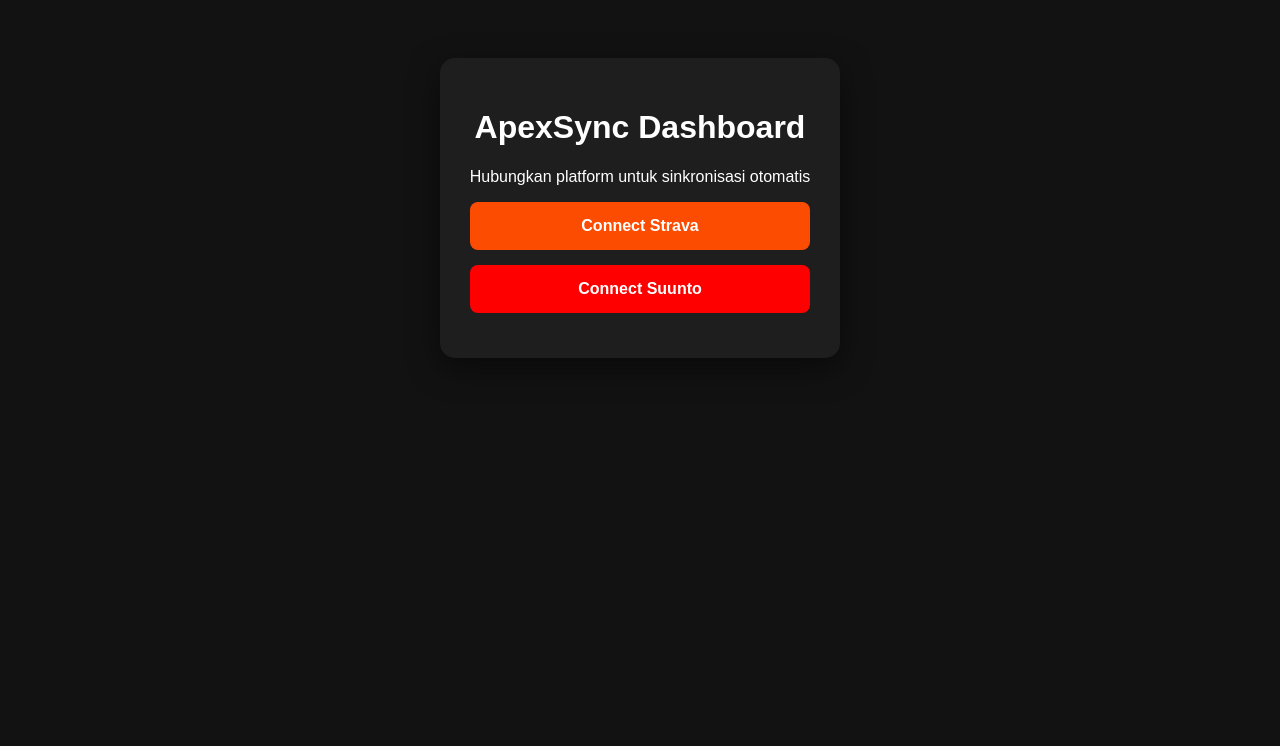
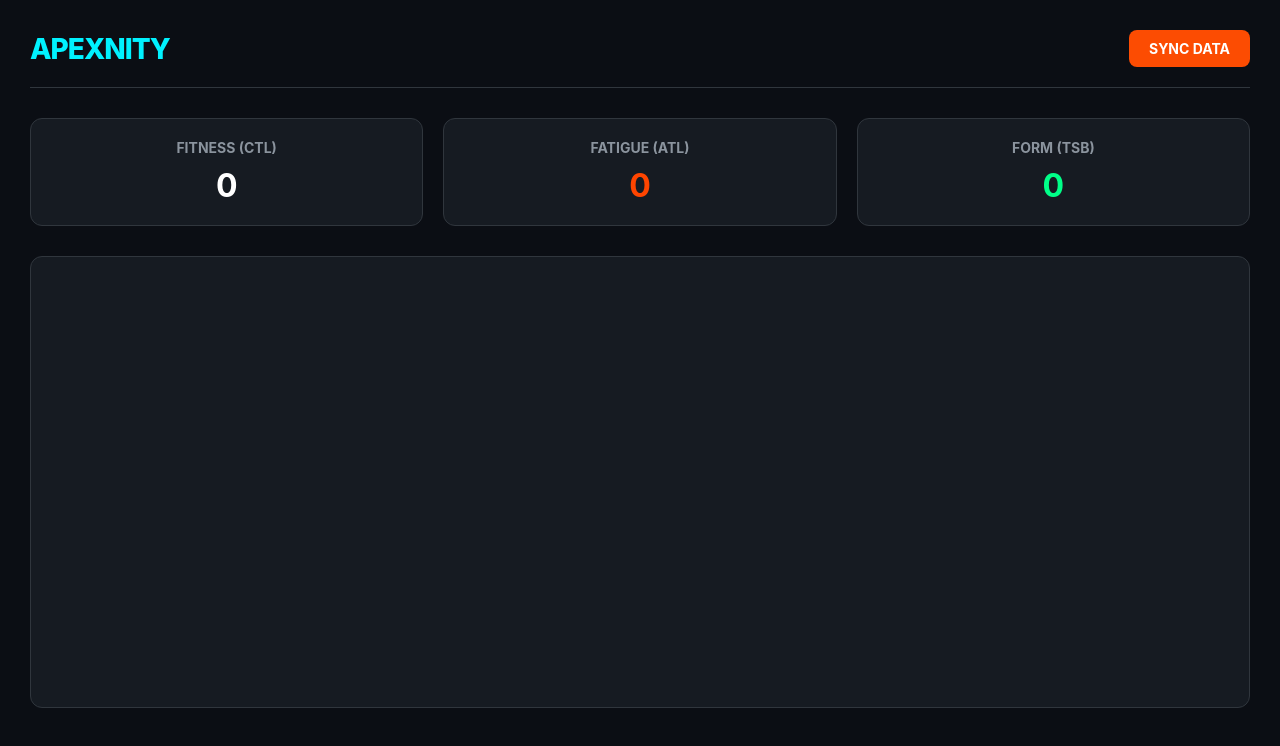
Before and after one commit to ifanloh/apexsync, a website: page index.html in a window 1280 px wide. Drawn offline with nearby package versions, Linux system fonts and the light colour scheme; no server answers.

Commit message:
Update index.html

```diff
--- a/index.html
+++ b/index.html
@@ -2,24 +2,66 @@
 <html lang="id">
 <head>
     <meta charset="UTF-8">
-    <title>ApexSync | Multi-Platform Bridge</title>
+    <title>Apexnity | Trail Analytics</title>
+    <script src="https://cdn.jsdelivr.net/npm/chart.js"></script>
     <style>
-        body { font-family: sans-serif; background: #121212; color: white; text-align: center; padding: 50px; }
-        .card { background: #1e1e1e; padding: 30px; border-radius: 15px; display: inline-block; box-shadow: 0 10px 30px rgba(0,0,0,0.5); }
-        .btn { display: block; padding: 15px 30px; margin: 15px 0; border-radius: 8px; text-decoration: none; color: white; font-weight: bold; transition: 0.2s; }
-        .strava { background: #FC4C02; }
-        .suunto { background: #ff0000; }
-        .btn:hover { opacity: 0.8; transform: scale(1.02); }
+        :root { --bg: #0b0e14; --card: #161b22; --accent: #00f2ff; }
+        body { font-family: 'Inter', sans-serif; background: var(--bg); color: white; margin: 0; padding: 30px; }
+        .header { display: flex; justify-content: space-between; align-items: center; border-bottom: 1px solid #30363d; padding-bottom: 20px; }
+        .brand { font-size: 28px; font-weight: 800; letter-spacing: -1px; color: var(--accent); }
+        .grid { display: grid; grid-template-columns: repeat(3, 1fr); gap: 20px; margin-top: 30px; }
+        .card { background: var(--card); padding: 20px; border-radius: 12px; border: 1px solid #30363d; text-align: center; }
+        .card h3 { margin: 0; color: #8b949e; font-size: 14px; text-transform: uppercase; }
+        .card .value { font-size: 32px; font-weight: bold; margin-top: 10px; }
+        .chart-box { background: var(--card); padding: 25px; border-radius: 12px; margin-top: 30px; height: 400px; border: 1px solid #30363d; }
+        .btn-sync { background: #fc4c02; color: white; text-decoration: none; padding: 10px 20px; border-radius: 8px; font-weight: bold; font-size: 14px; }
     </style>
 </head>
 <body>
-    <div class="card">
-        <h1>ApexSync Dashboard</h1>
-        <p>Hubungkan platform untuk sinkronisasi otomatis</p>
 
-        <a href="https://www.strava.com/oauth/authorize?client_id=ID_STRAVA&response_type=code&redirect_uri=https://apexsync.vercel.app/api&state=strava&scope=activity:read_all" class="btn strava">Connect Strava</a>
+    <div class="header">
+        <div class="brand">APEXNITY</div>
+        <a href="https://www.strava.com/oauth/authorize?client_id=GANTI_ID&response_type=code&redirect_uri=https://apexsync.vercel.app/api&scope=activity:read_all" class="btn-sync">SYNC DATA</a>
+    </div>
 
-        <a href="https://cloud-api.suunto.com/oauth/authorize?client_id=ID_SUUNTO&response_type=code&redirect_uri=https://apexsync.vercel.app/api&state=suunto" class="btn suunto">Connect Suunto</a>
+    <div class="grid">
+        <div class="card"><h3>Fitness (CTL)</h3><div class="value" id="ctl-val">0</div></div>
+        <div class="card"><h3>Fatigue (ATL)</h3><div class="value" id="atl-val" style="color: #ff4500;">0</div></div>
+        <div class="card"><h3>Form (TSB)</h3><div class="value" id="tsb-val" style="color: #00ff88;">0</div></div>
     </div>
+
+    <div class="chart-box">
+        <canvas id="pmcChart"></canvas>
+    </div>
+
+    <script>
+        async function fetchData() {
+            const res = await fetch('/api/metrics');
+            const data = await res.json();
+            if(data.length > 0) {
+                const latest = data[0];
+                document.getElementById('ctl-val').innerText = Math.round(latest.ctl);
+                document.getElementById('atl-val').innerText = Math.round(latest.atl);
+                document.getElementById('tsb-val').innerText = Math.round(latest.tsb);
+                renderPMC(data.reverse());
+            }
+        }
+
+        function renderPMC(data) {
+            new Chart(document.getElementById('pmcChart'), {
+                type: 'line',
+                data: {
+                    labels: data.map(d => new Date(d.record_date).toLocaleDateString()),
+                    datasets: [
+                        { label: 'Fitness (CTL)', data: data.map(d => d.ctl), borderColor: '#00f2ff', tension: 0.3, fill: false },
+                        { label: 'Fatigue (ATL)', data: data.map(d => d.atl), borderColor: '#ff4500', tension: 0.3, fill: false, borderDash: [5, 5] },
+                        { label: 'Form (TSB)', data: data.map(d => d.tsb), backgroundColor: 'rgba(0, 255, 136, 0.2)', fill: true, type: 'bar' }
+                    ]
+                },
+                options: { responsive: true, maintainAspectRatio: false, scales: { y: { grid: { color: '#30363d' } }, x: { grid: { display: false } } } }
+            });
+        }
+        fetchData();
+    </script>
 </body>
 </html>
```
